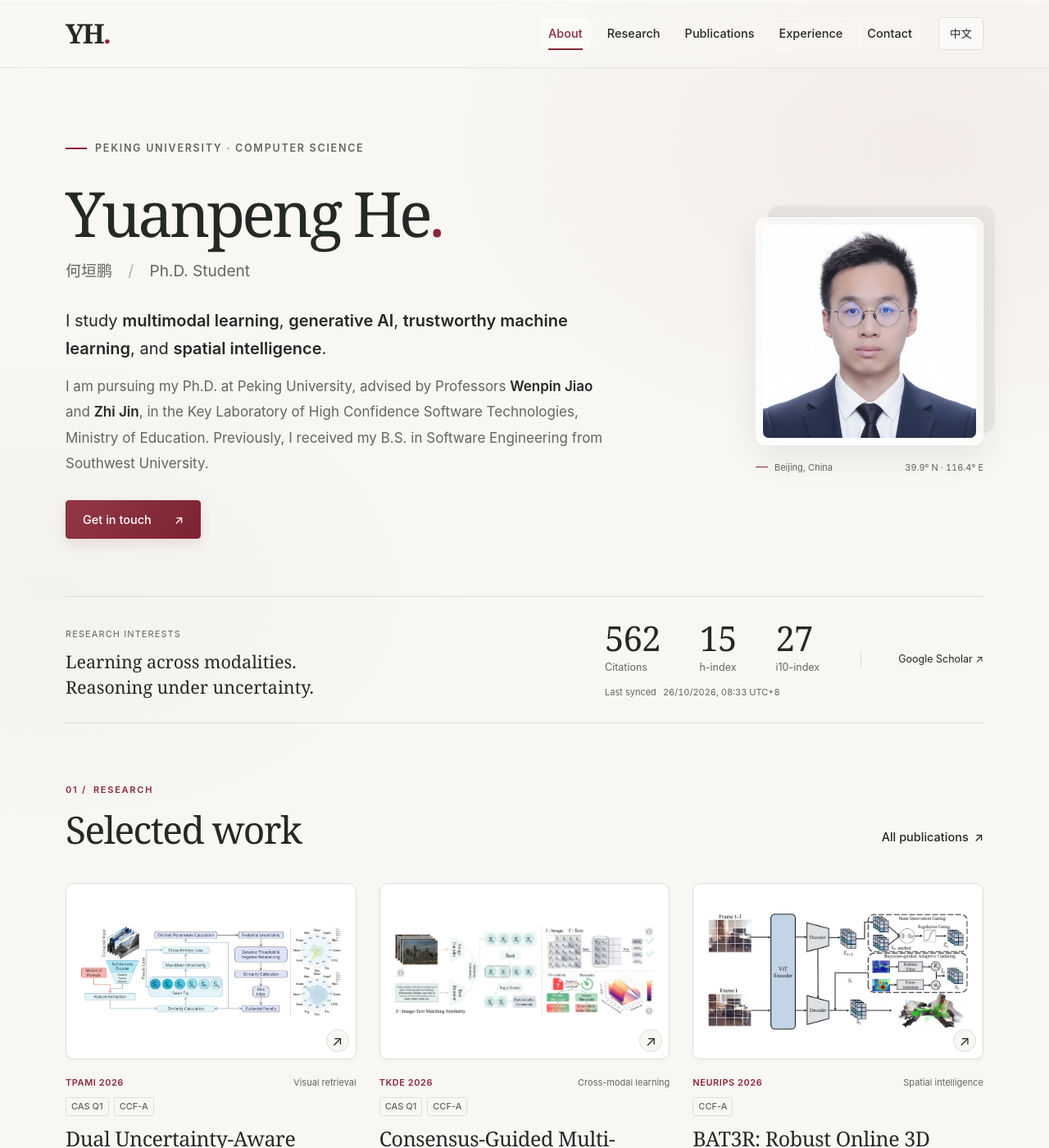
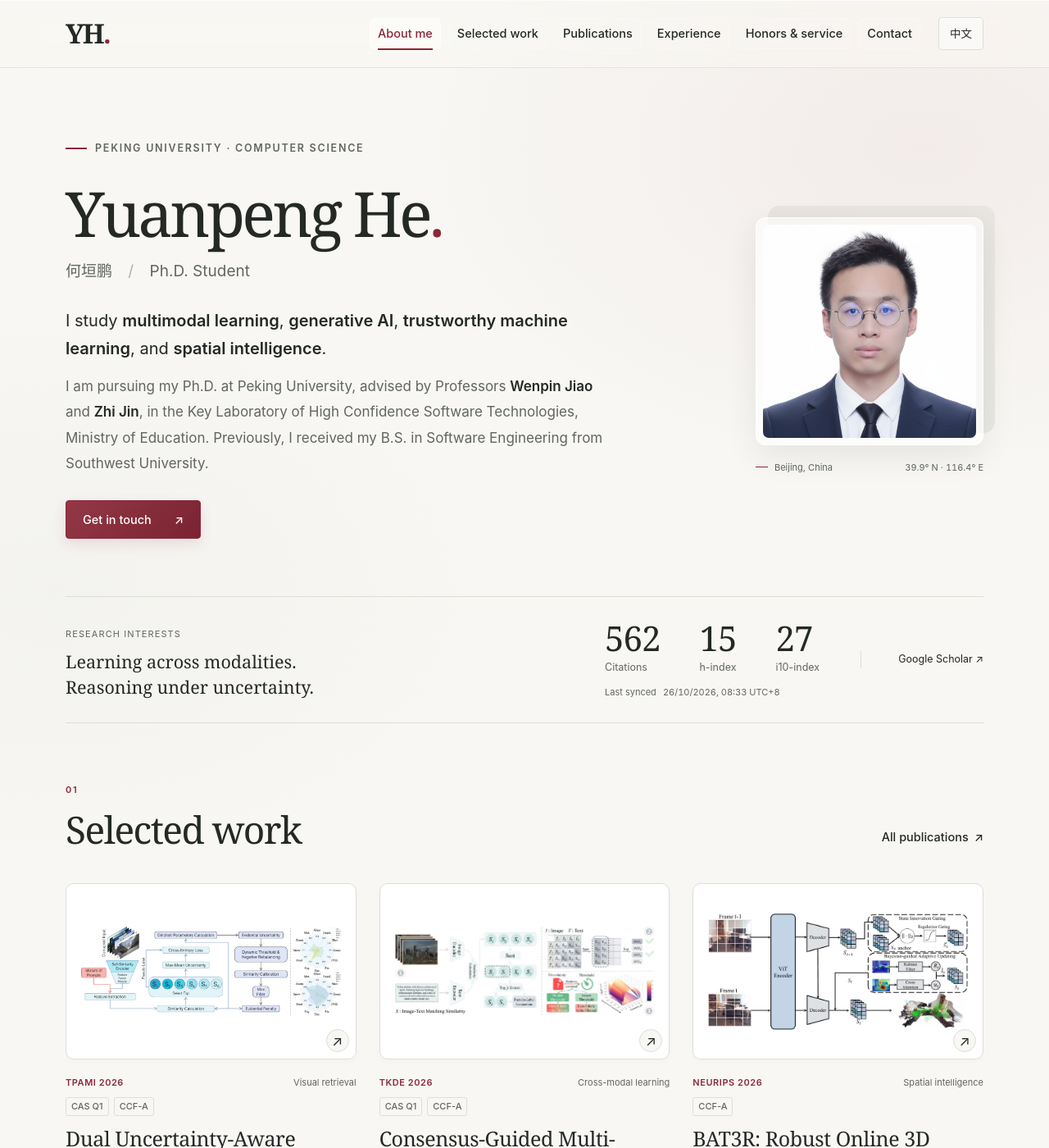
Before and after one commit to heyuanpengpku/heyuanpeng.github.io, a Jekyll site: the page built from _pages/about.md, in a window 1280 px wide and 1400 px high. Shown: the whole window at 82% size. Built offline with Jekyll 4.4.1, drawn with Linux system fonts in a browser that asks for light colours; some of the changed text lies outside the part shown.

Commit message:
Unify navigation and section titles across languages

```diff
--- a/_includes/academic-experience.html
+++ b/_includes/academic-experience.html
@@ -1,5 +1,7 @@
+{% assign experience_section = site.data.navigation.main | where: 'url', '#educations' | first %}
+{% assign honors_section = site.data.navigation.main | where: 'url', '#honors' | first %}
 <section class="section wrap" id="educations" aria-labelledby="education-heading">
-  <div class="section-heading"><div><p class="eyebrow section-index">03 / <span class="lang-en">Experience</span><span class="lang-zh">经历</span></p><h2 id="education-heading"><span class="lang-en">A continuing journey</span><span class="lang-zh">求学与探索</span></h2></div></div>
+  <div class="section-heading"><div><p class="eyebrow section-index">03</p><h2 id="education-heading"><span class="lang-en">{{ experience_section.title | escape }}</span><span class="lang-zh">{{ experience_section.title_zh }}</span></h2></div></div>
   <div class="experience-grid">
     <div><h3 class="subsection-heading"><span class="lang-en">Education</span><span class="lang-zh">教育经历</span></h3><div class="education-list">
       <article class="education-item"><span class="timeline-dot" aria-hidden="true"></span><p class="education-date">2023.09 — 2028.06 <span class="current-label"><span class="lang-en">In progress</span><span class="lang-zh">在读</span></span></p><h4><a href="https://cs.pku.edu.cn/" target="_blank" rel="noopener noreferrer"><span class="lang-en">Peking University</span><span class="lang-zh">北京大学</span> <span class="link-arrow" aria-hidden="true">↗</span></a></h4><p><span class="lang-en">Ph.D. in Computer Science</span><span class="lang-zh">计算机科学 · 博士</span></p></article>
@@ -10,7 +12,7 @@
   </div>
 </section>
 <section class="section wrap recognition-section" id="honors" aria-labelledby="recognition-heading">
-  <div class="section-heading"><div><p class="eyebrow section-index">04 / <span class="lang-en">Community</span><span class="lang-zh">荣誉与服务</span></p><h2 id="recognition-heading"><span class="lang-en">Recognition & service</span><span class="lang-zh">荣誉与学术服务</span></h2></div></div>
+  <div class="section-heading"><div><p class="eyebrow section-index">04</p><h2 id="recognition-heading"><span class="lang-en">{{ honors_section.title | escape }}</span><span class="lang-zh">{{ honors_section.title_zh }}</span></h2></div></div>
   <div class="recognition-grid">
     <div><h3 class="subsection-heading"><span class="lang-en">Honors & awards</span><span class="lang-zh">荣誉与奖励</span></h3><ul class="honor-list">{% for item in site.data.profile.honors limit:5 %}<li><div class="lang-en">{{ item.en | markdownify }}</div><div class="lang-zh">{{ item.zh | markdownify }}</div></li>{% endfor %}</ul><details class="more-details"><summary><span class="lang-en">Earlier honors · {{ site.data.profile.honors.size | minus: 5 }} more</span><span class="lang-zh">更早的荣誉 · 另 {{ site.data.profile.honors.size | minus: 5 }} 项</span><span class="details-icon" aria-hidden="true">＋</span></summary><ul class="honor-list">{% for item in site.data.profile.honors offset:5 %}<li><div class="lang-en">{{ item.en | markdownify }}</div><div class="lang-zh">{{ item.zh | markdownify }}</div></li>{% endfor %}</ul></details></div>
     <div id="reviewers"><h3 class="subsection-heading"><span class="lang-en">Academic reviewing</span><span class="lang-zh">学术审稿</span></h3><p class="service-intro"><span class="lang-en">Reviewer for conferences and journals across machine learning, computer vision, and artificial intelligence.</span><span class="lang-zh">为机器学习、计算机视觉与人工智能领域的学术会议和期刊提供审稿服务。</span></p><div class="service-wordmarks" aria-hidden="true"><span>NeurIPS</span><span>ICLR</span><span>CVPR</span><span>ICCV</span><span>ACL</span><span>KDD</span><span>TPAMI</span><span>AIJ</span></div><details class="more-details"><summary><span class="lang-en">All conferences & journals · {{ site.data.profile.service.size }}</span><span class="lang-zh">全部会议与期刊 · {{ site.data.profile.service.size }} 项</span><span class="details-icon" aria-hidden="true">＋</span></summary><ul class="service-list">{% for item in site.data.profile.service %}<li><div class="lang-en">{{ item.en | markdownify }}</div><div class="lang-zh">{{ item.zh | markdownify }}</div></li>{% endfor %}</ul></details></div>
--- a/_includes/academic-home.html
+++ b/_includes/academic-home.html
@@ -1,3 +1,5 @@
+{% assign selected_section = site.data.navigation.main | where: 'url', '#selected-work' | first %}
+{% assign contact_section = site.data.navigation.main | where: 'url', '#contact' | first %}
 <section class="hero wrap" id="about-me" aria-labelledby="hero-name">
   <div class="hero-copy">
     <p class="eyebrow"><span class="accent-rule" aria-hidden="true"></span><span class="lang-en">Peking University · Computer Science</span><span class="lang-zh">北京大学 · 计算机学院</span></p>
@@ -31,7 +33,7 @@
   <a class="strip-link" href="{{ site.author.googlescholar }}" target="_blank" rel="noopener noreferrer"><span>Google Scholar <span class="link-arrow" aria-hidden="true">↗</span></span></a>
 </div>
 <section class="section wrap" id="selected-work" aria-labelledby="selected-heading">
-  <div class="section-heading"><div><p class="eyebrow section-index">01 / <span class="lang-en">Research</span><span class="lang-zh">研究</span></p><h2 id="selected-heading"><span class="lang-en">Selected work</span><span class="lang-zh">代表性研究</span></h2></div><a class="text-link" href="#publications"><span class="lang-en">All publications</span><span class="lang-zh">全部论文</span> <span class="link-arrow" aria-hidden="true">↗</span></a></div>
+  <div class="section-heading"><div><p class="eyebrow section-index">01</p><h2 id="selected-heading"><span class="lang-en">{{ selected_section.title | escape }}</span><span class="lang-zh">{{ selected_section.title_zh }}</span></h2></div><a class="text-link" href="#publications"><span class="lang-en">All publications</span><span class="lang-zh">全部论文</span> <span class="link-arrow" aria-hidden="true">↗</span></a></div>
   <div class="featured-grid" id="selected-work-track" tabindex="0" role="region" aria-roledescription="carousel" aria-labelledby="selected-heading">
     {% assign featured = site.data.publications | where: 'featured', true | sort: 'featured_order' %}
     {% for paper in featured %}
@@ -55,7 +57,7 @@
 {% include academic-publications.html %}
 {% include academic-experience.html %}
 <section class="contact-section wrap" id="contact" aria-labelledby="contact-heading">
-  <div class="contact-heading"><p class="eyebrow section-index">05 / <span class="lang-en">Contact</span><span class="lang-zh">联系</span></p><h2 id="contact-heading"><span class="lang-en">Let’s connect.</span><span class="lang-zh">保持联系。</span></h2></div>
+  <div class="contact-heading"><p class="eyebrow section-index">05</p><h2 id="contact-heading"><span class="lang-en">{{ contact_section.title | escape }}</span><span class="lang-zh">{{ contact_section.title_zh }}</span></h2></div>
   <div class="contact-details"><a class="contact-email" href="mailto:{{ site.author.email }}">{{ site.author.email }} <span class="link-arrow" aria-hidden="true">↗</span></a><p class="contact-address"><span class="lang-en">School of Computer Science, Peking University<br>Beijing, 100871, China</span><span class="lang-zh">北京大学计算机学院<br>中国北京市，100871</span></p><p class="contact-address"><span class="lang-en">Key Laboratory of High Confidence Software Technologies<br>(Peking University), Ministry of Education<br>Beijing, 100871, China</span><span class="lang-zh">高可信软件技术教育部重点实验室</span></p></div>
   <div class="contact-aside"><blockquote><span class="lang-en">To recognize that what is past cannot be amended, and that what is to come may yet be pursued.</span><span class="lang-zh">悟已往之不谏，<br>知来者之可追。</span></blockquote><div class="social-links"><a href="{{ site.author.dblp }}" target="_blank" rel="noopener noreferrer">DBLP <span class="link-arrow" aria-hidden="true">↗</span></a><a href="{{ site.author.orcid }}" target="_blank" rel="noopener noreferrer">ORCID <span class="link-arrow" aria-hidden="true">↗</span></a><a href="https://steamcommunity.com/profiles/{{ site.author.steam }}" target="_blank" rel="noopener noreferrer">Steam <span class="link-arrow" aria-hidden="true">↗</span></a></div></div>
 </section>
--- a/_includes/academic-publications.html
+++ b/_includes/academic-publications.html
@@ -1,5 +1,6 @@
+{% assign publication_section = site.data.navigation.main | where: 'url', '#publications' | first %}
 <section class="section publications-section wrap" id="publications" aria-labelledby="publications-heading">
-  <div class="section-heading"><div><p class="eyebrow section-index">02 / <span class="lang-en">Publications</span><span class="lang-zh">学术论文</span></p><h2 id="publications-heading"><span class="lang-en">Research archive</span><span class="lang-zh">论文集</span><span class="heading-count">{{ site.data.publications.size }}</span></h2></div><p class="section-note"><span class="lang-en">An evolving body of work.<br>2021 — 2026</span><span class="lang-zh">持续探索，积累新知。<br>2021 — 2026</span></p></div>
+  <div class="section-heading"><div><p class="eyebrow section-index">02</p><h2 id="publications-heading"><span class="lang-en">{{ publication_section.title | escape }}</span><span class="lang-zh">{{ publication_section.title_zh }}</span><span class="heading-count">{{ site.data.publications.size }}</span></h2></div><p class="section-note"><span class="lang-en">An evolving body of work.<br>2021 — 2026</span><span class="lang-zh">持续探索，积累新知。<br>2021 — 2026</span></p></div>
   <div class="publication-controls" hidden>
     <div class="year-filters" role="group" aria-label="Filter publications by year"><button type="button" data-year="all" aria-pressed="true"><span class="lang-en">All years</span><span class="lang-zh">全部年份</span></button>{% assign years = site.data.publications | map: 'year' | uniq %}{% for year in years %}<button type="button" data-year="{{ year }}" aria-pressed="false">{{ year }}</button>{% endfor %}</div>
     <label class="paper-search"><span aria-hidden="true">⌕</span><span class="sr-only lang-en">Search publications</span><span class="sr-only lang-zh">搜索论文</span><input type="search" id="paper-search" placeholder="Search title or venue…" autocomplete="off"></label>
--- a/_layouts/academic.html
+++ b/_layouts/academic.html
@@ -23,7 +23,7 @@
   <script src="{{ '/assets/js/appearance.js' | relative_url }}?v={{ site.time | date: '%s' }}" defer></script>
   <script src="{{ '/assets/js/scholar-stats.js' | relative_url }}?v={{ site.time | date: '%s' }}" defer></script>
   <script type="application/ld+json">{"@context":"https://schema.org","@type":"Person","name":"Yuanpeng He","alternateName":"何垣鹏","url":"https://www.hyppyh.top/","image":"https://www.hyppyh.top/images/photos/hyp.png","affiliation":{"@type":"CollegeOrUniversity","name":"Peking University"},"sameAs":["https://scholar.google.com/citations?user=HaefBCQAAAAJ","https://orcid.org/0000-0001-9071-2260","https://github.com/heyuanpengpku"]}</script>
-<noscript><style>.menu-button,.language-button{display:none}#mobile-nav[hidden]{display:block!important}@media(min-width:641px){#mobile-nav[hidden]{display:none!important}}</style></noscript>
+<noscript><style>.menu-button,.language-button{display:none}#mobile-nav[hidden]{display:block!important}@media(min-width:901px){#mobile-nav[hidden]{display:none!important}}</style></noscript>
 </head>
 <body>
   <a class="skip-link" href="#main"><span class="lang-en">Skip to content</span><span class="lang-zh">跳转到正文</span></a>
@@ -31,11 +31,9 @@
     <div class="header-inner">
       <a class="wordmark" href="#about-me" aria-label="Yuanpeng He · Home">YH<span>.</span></a>
       <nav class="desktop-nav" aria-label="Main navigation">
-        <a href="#about-me"><span class="lang-en">About</span><span class="lang-zh">关于</span></a>
-        <a href="#selected-work"><span class="lang-en">Research</span><span class="lang-zh">研究</span></a>
-        <a href="#publications"><span class="lang-en">Publications</span><span class="lang-zh">论文</span></a>
-        <a href="#educations"><span class="lang-en">Experience</span><span class="lang-zh">经历</span></a>
-        <a href="#contact"><span class="lang-en">Contact</span><span class="lang-zh">联系</span></a>
+        {% for item in site.data.navigation.main %}
+        <a href="{{ item.url }}"><span class="lang-en">{{ item.title | escape }}</span><span class="lang-zh">{{ item.title_zh }}</span></a>
+        {% endfor %}
       </nav>
       <div class="header-actions">
         <button class="language-button" id="site-lang-toggle" type="button" aria-label="Switch to Chinese"><span class="lang-en">中文</span><span class="lang-zh">EN</span></button>
@@ -43,13 +41,10 @@
       </div>
     </div>
     <nav id="mobile-nav" class="mobile-nav" aria-label="Mobile navigation" hidden>
-      <a href="#about-me"><span class="lang-en">About</span><span class="lang-zh">关于我</span></a>
-      <a href="#selected-work"><span class="lang-en">Research</span><span class="lang-zh">代表作</span></a>
-      <a href="#publications"><span class="lang-en">Publications</span><span class="lang-zh">学术论文</span></a>
-      <a href="#educations"><span class="lang-en">Experience</span><span class="lang-zh">教育经历</span></a>
-      <a href="#honors"><span class="lang-en">Honors & service</span><span class="lang-zh">荣誉与学术服务</span></a>
-      <a href="#contact"><span class="lang-en">Contact</span><span class="lang-zh">联系我</span></a>
-    </nav>
+        {% for item in site.data.navigation.main %}
+        <a href="{{ item.url }}"><span class="lang-en">{{ item.title | escape }}</span><span class="lang-zh">{{ item.title_zh }}</span></a>
+        {% endfor %}
+      </nav>
   </header>
   <main id="main" class="site-main">{{ content }}</main>
   <footer class="site-footer wrap">
--- a/assets/css/academic.css
+++ b/assets/css/academic.css
@@ -1143,6 +1143,20 @@ html[data-language="zh"] .contact-section h2 {
   }
 }
 
+/* Full section names move into the menu before the desktop row gets crowded. */
+@media (max-width: 900px) {
+  .desktop-nav {
+    display: none;
+  }
+  .header-actions {
+    margin-left: auto;
+  }
+  .menu-button {
+    display: flex;
+    font-size: 13.5px;
+  }
+}
+
 @media (max-width: 800px) {
   .header-inner {
     height: 72px;
--- a/assets/js/academic.js
+++ b/assets/js/academic.js
@@ -149,7 +149,7 @@
     if (!event.target.closest(".site-header")) closeMenu();
   });
   window
-    .matchMedia("(min-width: 641px)")
+    .matchMedia("(min-width: 901px)")
     .addEventListener("change", (event) => {
       if (event.matches) closeMenu();
     });
@@ -164,7 +164,13 @@
     navigationFrame = 0;
     if (!navigation.length) return;
     const header = document.querySelector(".site-header");
-    const threshold = (header ? header.getBoundingClientRect().height : 0) + 32;
+    const anchorOffset =
+      parseFloat(getComputedStyle(document.documentElement).scrollPaddingTop) ||
+      0;
+    const threshold = Math.max(
+      (header ? header.getBoundingClientRect().height : 0) + 32,
+      anchorOffset + 2,
+    );
     let active = navigation[0];
     navigation.forEach((item) => {
       if (item.section.getBoundingClientRect().top <= threshold) active = item;
```
Also changed, not shown: README.md (+1 -0 lines), _data/navigation.yml (+17 -17 lines).
